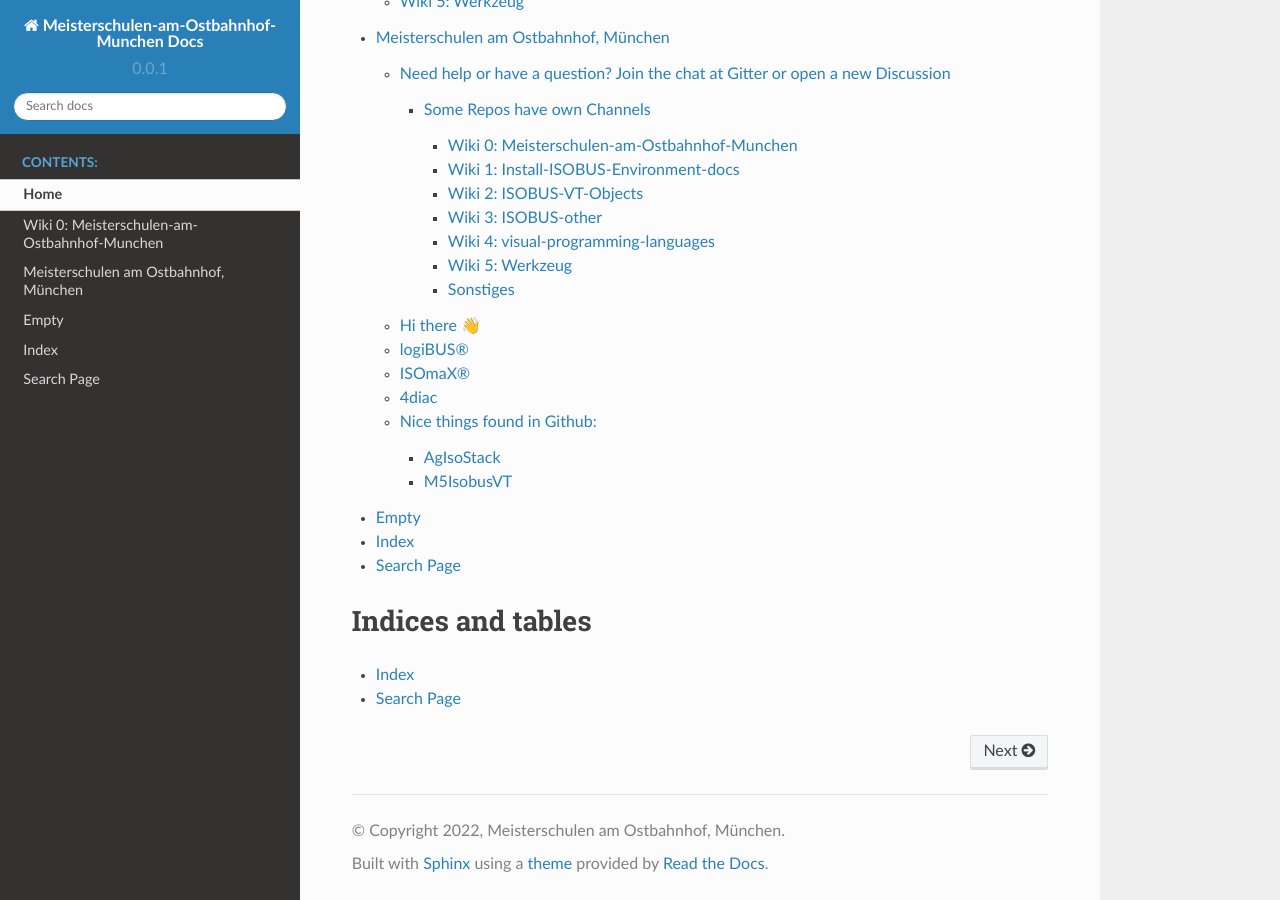
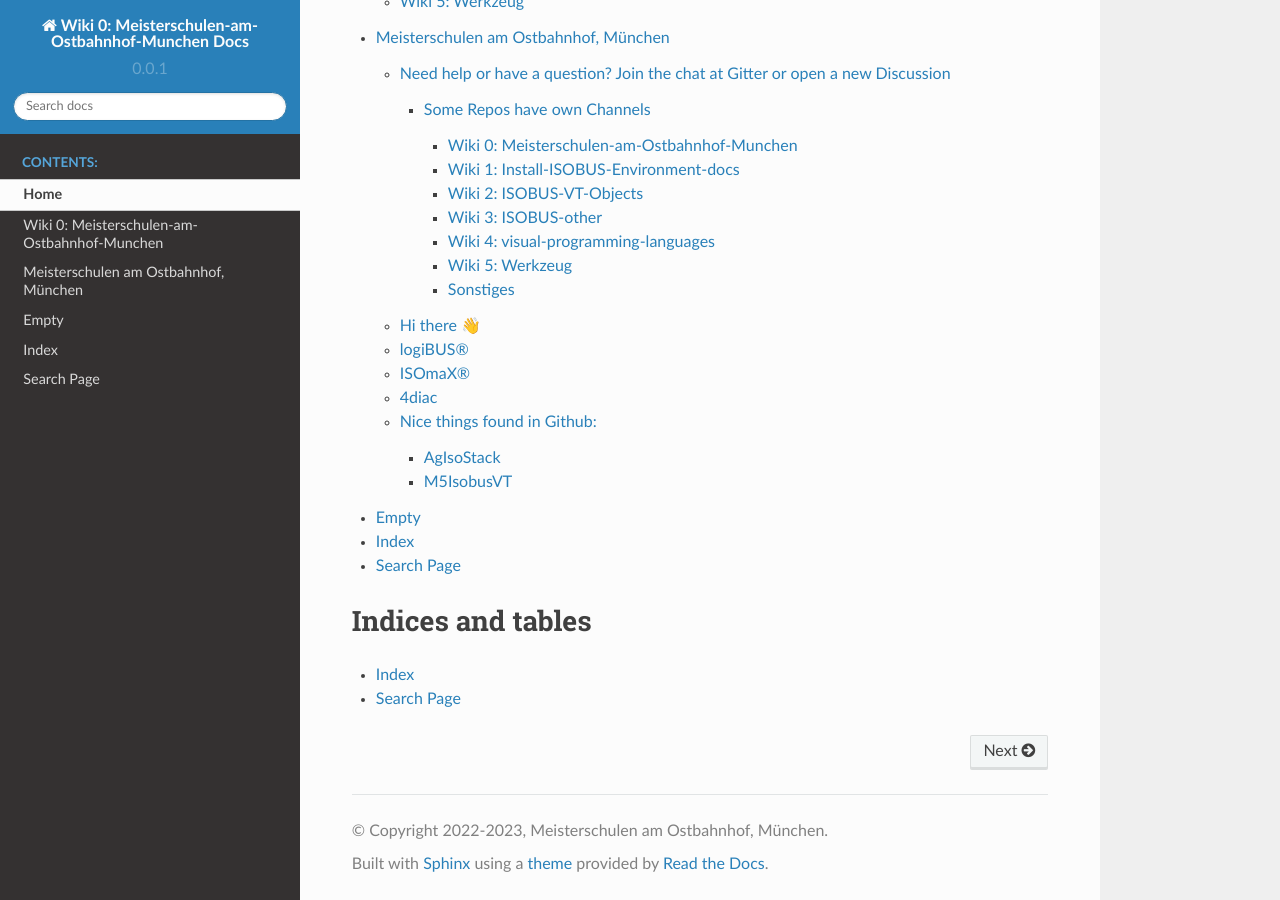
Before and after one commit to diplfranzhoepfinger/.github, a Sphinx documentation site: the page built from docs/index.md, in a window 1280 px wide and 900 px high, scrolled down 1315 px. Built offline with Sphinx 7.4.7 and the Read the Docs theme 2.0.0, drawn with Linux system fonts in a browser that asks for light colours.

Commit message:
Update conf.py

```diff
--- a/docs/conf.py
+++ b/docs/conf.py
@@ -6,9 +6,11 @@
 # -- Project information -----------------------------------------------------
 # https://www.sphinx-doc.org/en/master/usage/configuration.html#project-information
 
-project = "Meisterschulen-am-Ostbahnhof-Munchen Docs"
-copyright = "2022, Meisterschulen am Ostbahnhof, München"
+project = "Wiki 0: Meisterschulen-am-Ostbahnhof-Munchen Docs"
+copyright = "2022-2023, Meisterschulen am Ostbahnhof, München"
 author = "Franz Höpfinger"
+
+html_baseurl = "https://docs.ms-muc-docs.de/de/latest/"
 
 # -- General configuration ---------------------------------------------------
 # https://www.sphinx-doc.org/en/master/usage/configuration.html#general-configuration
```
